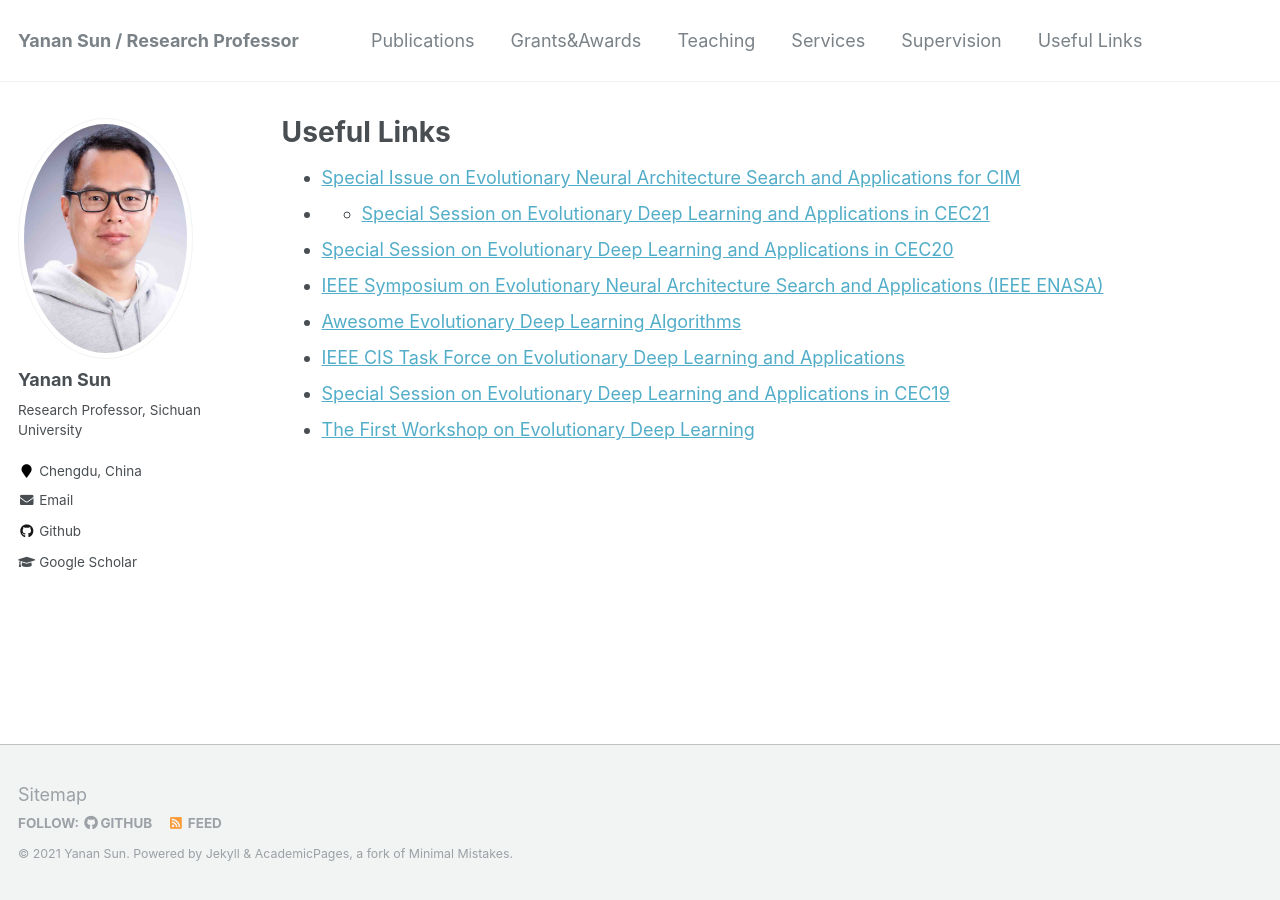
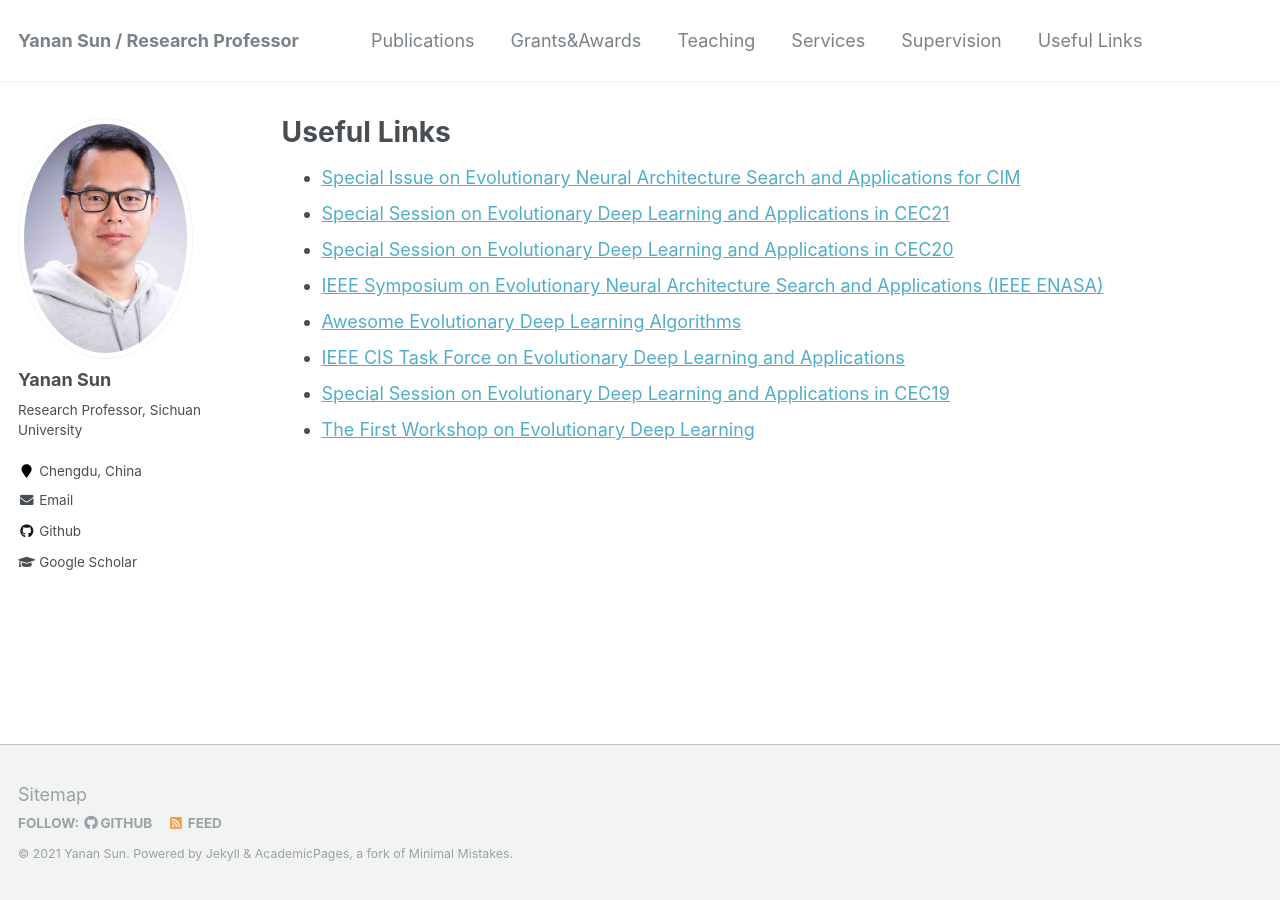
Before and after one commit to yn-sun/yn-sun.github.io, a Jekyll site: the page built from _pages/other.md, in a window 1280 px wide. Built offline with Jekyll 4.4.1, drawn with Linux system fonts in a browser that asks for light colours; comment, search, counter and statistics services are not loaded.

```diff
--- a/_pages/other.md
+++ b/_pages/other.md
@@ -6,7 +6,7 @@ author_profile: true
 ---
 
 * [Special Issue on Evolutionary Neural Architecture Search and Applications for CIM](https://yn-sun.github.io/si_enasa.html)
-* * [Special Session on Evolutionary Deep Learning and Applications in CEC21](https://yn-sun.github.io/cec21.html)
+* [Special Session on Evolutionary Deep Learning and Applications in CEC21](https://yn-sun.github.io/cec21.html)
 * [Special Session on Evolutionary Deep Learning and Applications in CEC20](https://yn-sun.github.io/cec20.html)
 * [IEEE Symposium on Evolutionary Neural Architecture Search and Applications (IEEE ENASA)](http://www.ieeessci2020.org/symposiums/enasa.html)
 * [Awesome Evolutionary Deep Learning Algorithms](https://yn-sun.github.io/awesome-edl.html)
```
